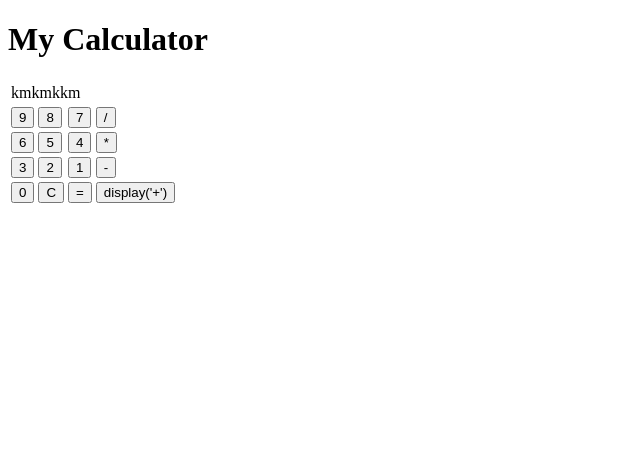
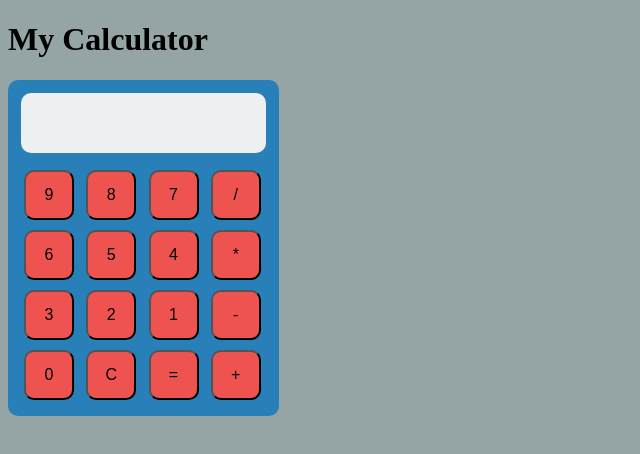
Before and after one commit to 900castilly/html-javascript-calculator, a plain HTML site: page index.html in a window 1280 px wide. Shown: the whole page, without its empty margins (0-640 px from the left). Drawn offline with Linux system fonts and the light colour scheme.

Commit message:
added styling

```diff
--- a/index.html
+++ b/index.html
@@ -2,14 +2,16 @@
 <html>
   <head>
   <title>My Calculator</title>
-  <link rel="stylesheet" href="style.css" type="text/css"
+  <link rel="stylesheet" href="style.css" type="text/css">
+ <link href="https://fonts.googleapis.com/css?family=VT323" rel="stylesheet">
   </head>
+
   <body>
   <h1 id="title">My Calculator</h1>
   <div id="keypad">
           <table>
                  <tr>
-            <td colspan="4" id="display-bar" height="20px">kmkmkkm</td>
+            <td colspan="4" height="20px"><div id="display-bar"></div></td>
         </tr>
       <tr>
       <td><input type="button" value="9" onclick="display(9)"></td>
@@ -32,8 +34,8 @@
                 <tr>
       <td><input type="button" value="0" onclick="display(0)"></td>
       <td><input type="button" value="C" onclick="clearDisplay()"></td>
-      <td><input type="button" value="=" onclick="calculate()"</td>
-      <td><input type="button" value="display('+')"</td>
+      <td><input type="button" value="=" onclick="calculate()"></td>
+      <td><input type="button" value="+" onclick="display('+')"></td>
        </tr>
           </table>
     </div>
--- a/style.css
+++ b/style.css
@@ -0,0 +1,37 @@
+body{
+    background-color: #95a5a6;
+}
+
+#keypad{
+    width:265;
+    margin-left: auto;
+    margin-right: auto;
+}
+
+table{
+    background-color: #2980b9;
+    border-radius: 10px;
+    padding: 10px;
+}
+
+#display-bar{
+    background-color: #ecf0f1;
+    margin-bottom: 10px;
+    height: 50px;
+    width:235px;
+    font-size: 3em;
+    font-family: 'VT323', monospace;
+    overflow: hidden;
+    white-space: nowrap;
+    border-radius: 10px;
+    padding: 5px;
+}
+
+input[type=button]{
+    background-color:#EF5350;
+    height: 50px;
+    width: 50px;
+    font-size: 1em;
+    border-radius: 10px;
+    margin: 3px;
+}
```
